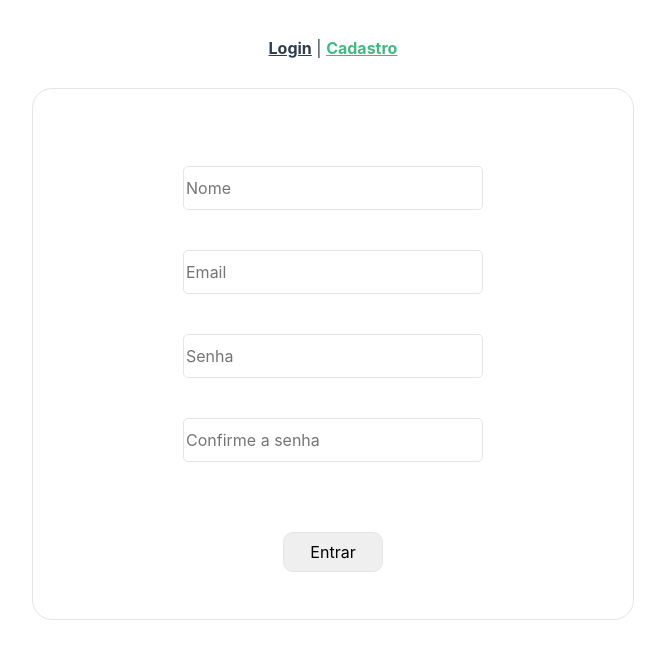
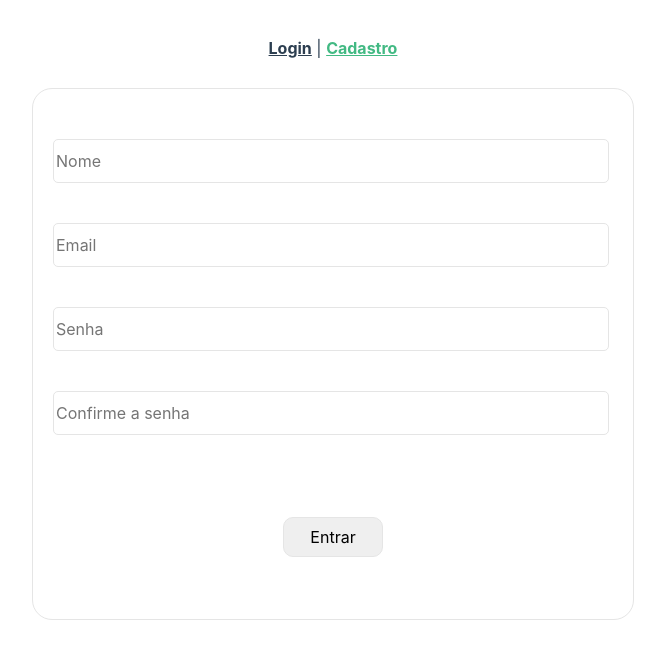
Before and after one commit to dorneles357/app-movie, a Vue app: page /register in a window 1280 px wide. Shown: the top 658 px of the page, without its empty margins (307-972 px from the left). Built offline with nearby package versions, Linux system fonts and the light colour scheme.

Commit message:
✅ atualização nos formulários

```diff
--- a/src/components/inputs/EditInput.vue
+++ b/src/components/inputs/EditInput.vue
@@ -1,16 +1,20 @@
 <template>
     <div id="box-upload">
         <h1>Escolhas as novas anotações</h1>
-        <div class='box-data'>
-        <input type="text" name="name" id="name" placeholder="Escolha um titulo">
-        </div>
-        <button type="submit" @click="updateMovie($event)" class="btn">Adicionar</button>
+        <form @submit.stop.prevent="submitMovie" >
+            <div class='box-data'>
+                <input type="text" v-model="api.movie" name="name" id="name" placeholder="Escolha um titulo">
+            </div>
+            <button  class="btn">Adicionar</button>
+        </form>
 
+        <form action="" @submit.stop.prevent="submitTag">
         <div class="box-data">
-        <input type="text" name="name" id="tag" placeholder="Digite uma nova tag ">
+            <input type="text" v-model="api.tag" name="name" id="tag" placeholder="Digite uma nova tag ">
         </div>
 
-        <button type="submit" @click="createTags($event)" class="btn">Adicionar</button>
+        <button type="submit" class="btn">Adicionar</button>
+        </form>
 
         <div>
             <panel-edit-tag/>
@@ -26,14 +30,23 @@ export default {
         PanelEditTag,
     },
     data(){
-
+        return{
+            api:
+                {
+                    movie:'',
+                    tag: ''
+                }
+        }
     },
     methods:{
-        updateMovie(){
+        submitMovie(){
+            const data = {"name": this.api.movie};
 
+            console.log(data)
         },
-        createTags(){
-
+        submitTag(){
+            const data = {"name": this.api.tag};
+            console.log(data)
         }
     }
 }
--- a/src/components/inputs/RegisterInput.vue
+++ b/src/components/inputs/RegisterInput.vue
@@ -1,14 +1,14 @@
 <template>
-    <div id="box">
-        <form id="input" @submit.stop.prevent="register">
+    <form id="box" @submit.stop.prevent="register">
+        <div id="input" >
             <input v-model="name" type="text" name="name" id="name" placeholder="Nome">
             <input v-model="email" type="email" name="email" id="email" placeholder="Email">
             <input v-model="password" type="password" name="password" id="psw" placeholder="Senha">
             <input v-model="conf_psw" type="password" name="conf_psw" id="conf_psw" placeholder="Confirme a senha">
-            <button type="submit" id="btn">Entrar</button>
-        </form>
+        </div>
+        <button type="submit" id="btn">Entrar</button>
 
-    </div>
+    </form>
 </template>
 
 <script>
@@ -48,26 +48,26 @@ export default {
 
 
         display: flex;
+
         flex-direction: column;
-        align-items: center;
         justify-content: space-evenly;
     }
     #input{
         display: flex;
         flex-direction: column;
-        align-items: center;
     }
     #input > input{
         font: var(--font-family);
         border: 1px solid var(--color-border);
         border-radius: 5px;
         margin: 20px;
-        width: 100%;
+        max-width: 550px;
         height: 40px;
     }
     #btn{
-        margin-top: 50px;
-        margin-bottom: 20px;
+        margin:auto;
+/*         margin-top: 50px;
+        margin-bottom: 20px; */
         font: var(--font-family);
         height: 40px;
         width: 100px;
```
